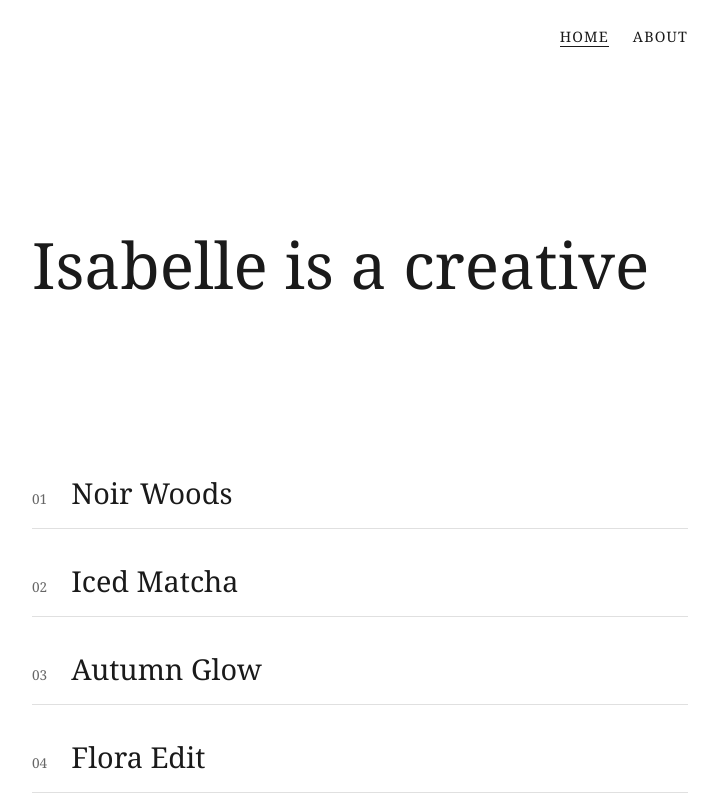
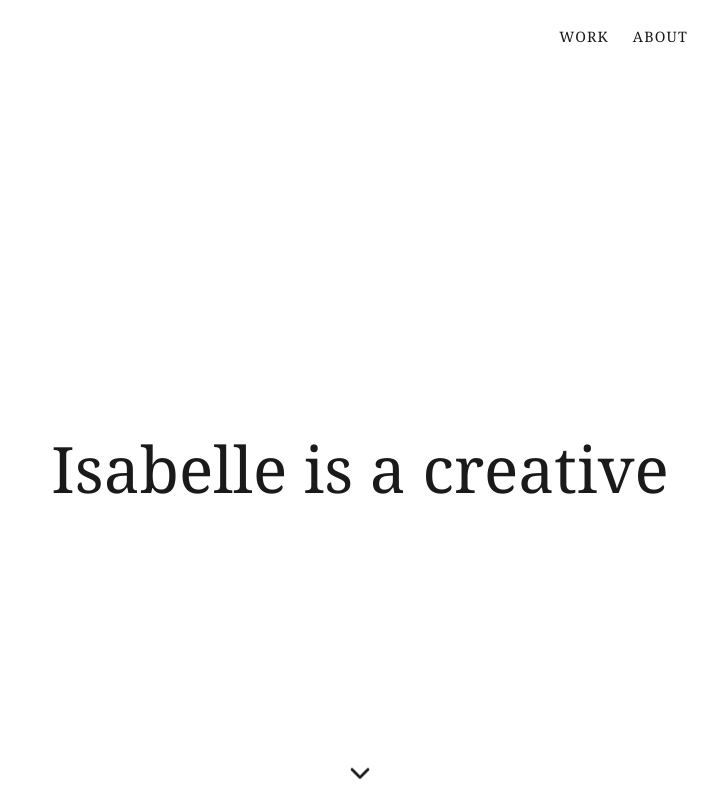
Before and after one commit to isabellelef8/portfolio, a SvelteKit app: page / in a window 1280 px wide. Shown: the top 800 px of the page, without its empty margins (280-999 px from the left). Built offline with nearby package versions, Linux system fonts and the light colour scheme.

Commit message:
feat: Add scroll down arrow

```diff
--- a/src/routes/+page.svelte
+++ b/src/routes/+page.svelte
@@ -5,6 +5,7 @@
     import { heroStuck } from "$lib/stores";
 
     let scrollY = $state(0);
+    let campaignsEl: HTMLElement;
 
     // Sticky header
     let h1El: HTMLElement;
@@ -13,7 +14,7 @@
     let targetTop = 24; // align with header padding (~1.5rem)
     let isStuck = $derived(h1Start > 0 && scrollY >= h1Start - targetTop);
 
-    // Fade hero h1 as it approaches stuck position
+    // Fade hero h1 and arrow as user scrolls
     let heroOpacity = $derived(() => {
         if (h1Start === 0) return 1;
         const fadeStart = 0;
@@ -27,6 +28,10 @@
     $effect(() => {
         heroStuck.set(isStuck);
     });
+
+    function scrollToCampaigns() {
+        campaignsEl?.scrollIntoView({ behavior: "smooth" });
+    }
 
     onMount(() => {
         h1Start = h1El.offsetTop;
@@ -61,9 +66,31 @@
             Isabelle is a creative
         </h1>
     </div>
+
+    <button
+        class="scroll-arrow"
+        onclick={scrollToCampaigns}
+        aria-label="Scroll to campaigns"
+        style="opacity: {heroOpacity()}"
+    >
+        <svg
+            xmlns="http://www.w3.org/2000/svg"
+            width="32"
+            height="32"
+            viewBox="0 0 24 24"
+            fill="none"
+            stroke="currentColor"
+            stroke-width="2"
+            stroke-linecap="round"
+            stroke-linejoin="round"
+        >
+            <path d="m6 9 6 6 6-6" />
+        </svg>
+    </button>
 </section>
 
-<section class="campaigns">
+<section class="campaigns" id="campaigns" bind:this={campaignsEl}>
+    <h2>Work</h2>
     {#each campaigns as campaign}
         <a href={resolve(`/work/${campaign.slug}`)} class="campaign-link">
             <span class="number">{campaign.number}</span>
@@ -74,19 +101,51 @@
 
 <style>
     .hero {
-        padding: 4rem 0 6rem;
+        min-height: calc(100dvh - 4.5rem);
+        display: flex;
+        flex-direction: column;
+        align-items: center;
+        justify-content: center;
+        position: relative;
     }
 
     .hero h1 {
         font-size: 3rem;
         font-weight: 400;
-        text-align: left;
+        text-align: center;
+    }
+
+    .scroll-arrow {
+        position: absolute;
+        bottom: 2rem;
+        background: none;
+        border: none;
+        color: var(--color-text);
+        cursor: pointer;
+        padding: 0.5rem;
+        animation: bounce 2s ease infinite;
+        transition: opacity 0.2s;
+    }
+
+    .scroll-arrow:hover {
+        opacity: 0.6 !important;
+    }
+
+    @keyframes bounce {
+        0%,
+        100% {
+            transform: translateY(0);
+        }
+        50% {
+            transform: translateY(8px);
+        }
     }
 
     .campaigns {
         display: flex;
         flex-direction: column;
         gap: 1rem;
+        scroll-margin-top: 4.5rem;
     }
 
     .campaign-link {
--- a/src/routes/Header.svelte
+++ b/src/routes/Header.svelte
@@ -22,8 +22,8 @@
 
     <nav>
         <ul>
-            <li aria-current={page.url.pathname === "/" ? "page" : undefined}>
-                <a href={resolve("/")}>Home</a>
+            <li aria-current={page.url.pathname === "/" && stuck ? "page" : undefined}>
+                <a href={resolve("/#campaigns")}>Work</a>
             </li>
             <li
                 aria-current={page.url.pathname === "/about"
```
